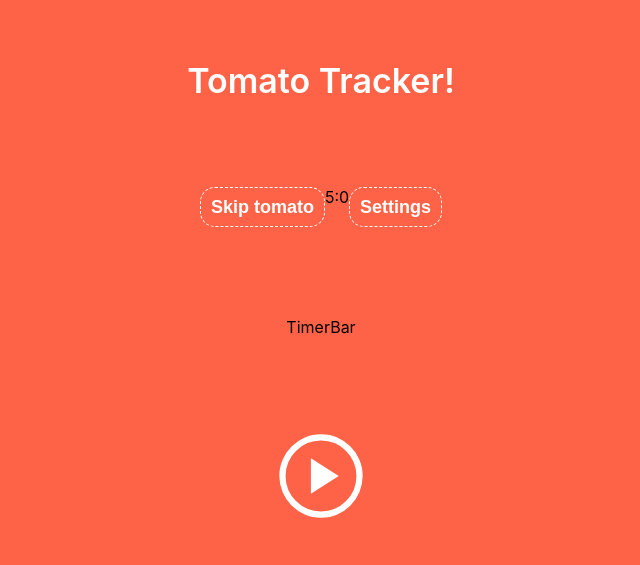
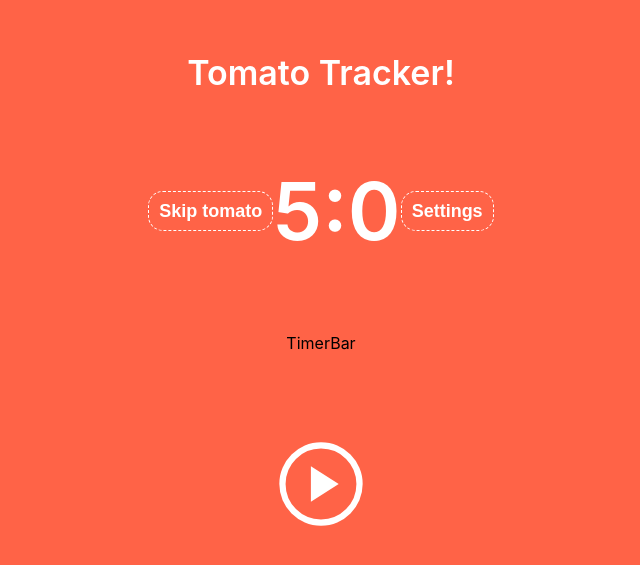
Before and after one commit to EngiFrost/tomato-tracker, a React (Create React App) app: page / in a window 1280 px wide. Shown: the part 105-670 px from the top of the page, without its empty margins (319-959 px from the left). Built offline with nearby package versions, Linux system fonts and the light colour scheme.

Commit message:
styled timer

```diff
--- a/src/components/Tracker/styles.ts
+++ b/src/components/Tracker/styles.ts
@@ -11,29 +11,37 @@ export const TrackerWrapper = styled.div`
   max-width: 1200px;
 `;
 
-export const Title = styled.div`
+const Font = styled.div`
   color: white;
+  font-weight: 600;
+`;
+
+export const Title = styled(Font)`
   font-size: 34px;
   line-height: 34px;
-  font-weight: 600;
 `;
 
 export const InfoSection = styled.div`
   display: flex;
-  justify-content: space-evenly;
+  align-items: center;
 `;
 
-export const Timer = styled.div``;
+export const Timer = styled(Font)`
+  font-size: 80px;
+  line-height: 80px;
+`;
 
 export const Button = styled.button<{ label: string }>`
   padding: 10px;
   border: 1px dashed white;
   border-radius: 15px;
   width: fit-content;
+  height: fit-content;
 
   font-size: 18px;
   line-height: 18px;
   font-weight: 600;
+  white-space: nowrap;
   color: white;
 
   background-color: transparent;
```
